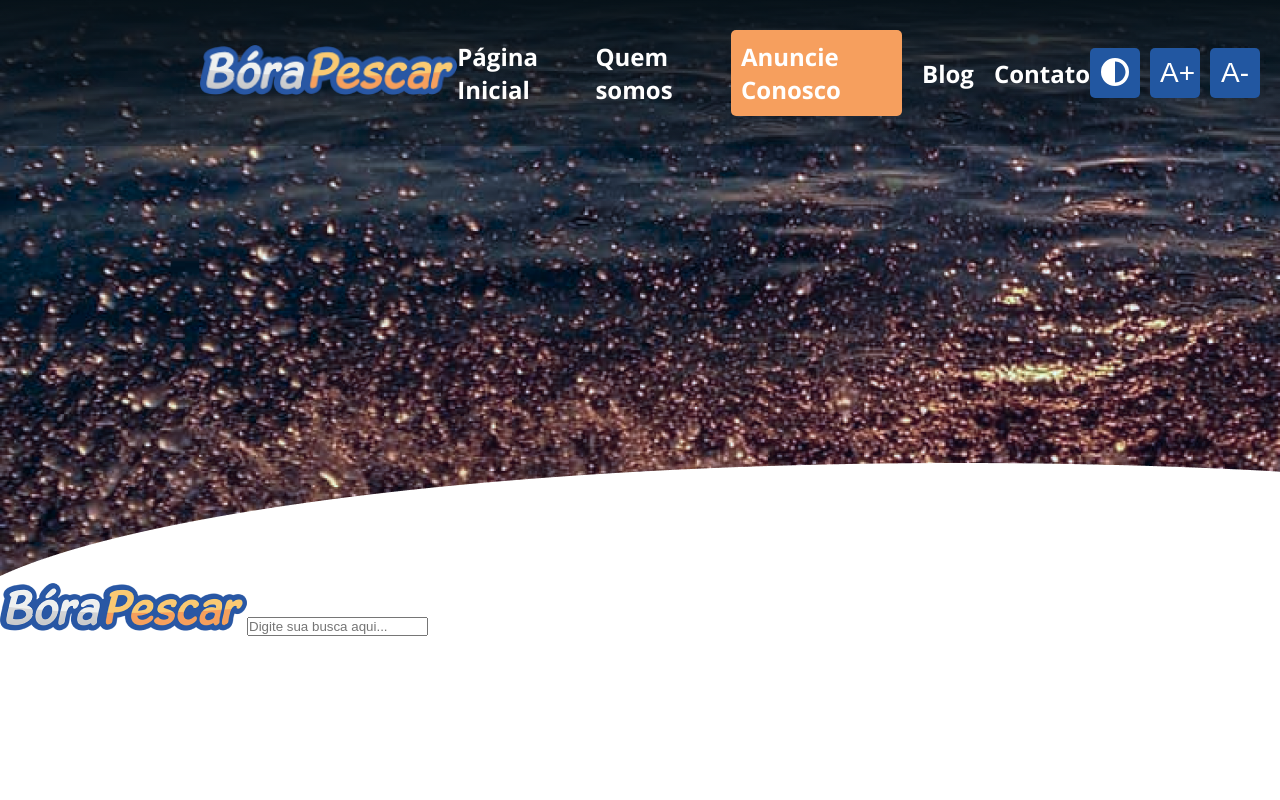
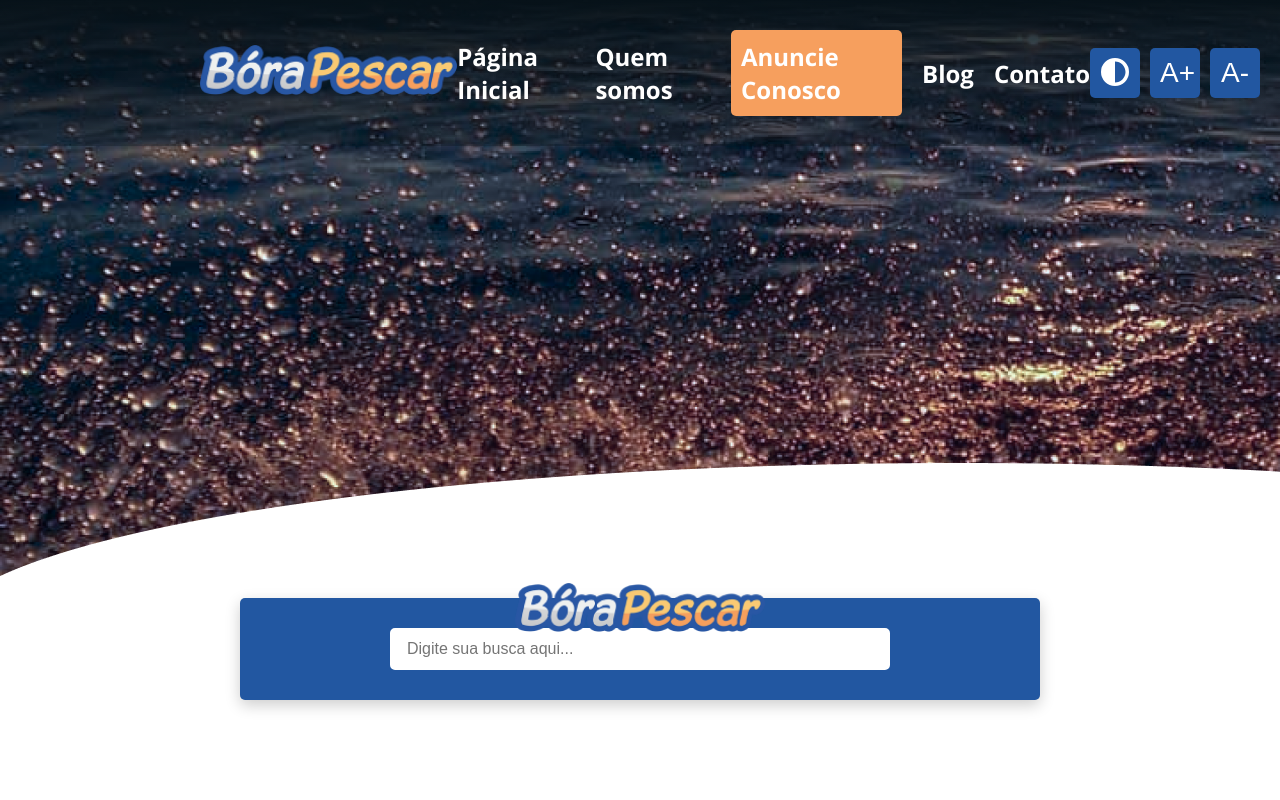
Before and after one commit to marianakaori/bora-pescar-redesign, a React (Vite) app: page / in a window 1280 px wide. Shown: the top 800 px of the page. Built offline with nearby package versions, Linux system fonts and the light colour scheme; a web font is replaced by a local one.

Commit message:
Incio Search

```diff
--- a/src/components/CardCategoria/cardCategoria.css
+++ b/src/components/CardCategoria/cardCategoria.css
@@ -1,7 +1,7 @@
 .card-categoria {
     position: relative;
     width: auto;
-    border-radius: 8px; /* Para suavizar as bordas */
+    border-radius: 8px;
     overflow: hidden; /* Garante que nada ultrapasse os limites */
 }
 
@@ -18,8 +18,8 @@
     background: rgba(34, 87, 161, 0.7);  /* Fundo azul translúcido */
     color: white;
     text-align: center;
-    font-size: 1.1em; /* Ajuste conforme necessário */
-    padding: 15px 0; /* Espaçamento interno */
-    font-weight: bold; /* Destaca o texto */
-    border-radius: 50px 50px 0 0; /* Arredonda os cantos superiores */
+    font-size: 1.1em;
+    padding: 15px 0;
+    font-weight: bold;
+    border-radius: 50px 50px 0 0;
 }
--- a/src/pages/Home/home.css
+++ b/src/pages/Home/home.css
@@ -2,7 +2,59 @@
     display: grid;
     grid-template-columns: repeat(auto-fit, minmax(300px, 1fr));
     gap: 45px;
-
     margin: var(--outer-margin);
     z-index: 1;
 }
+
+
+/* Contêiner do logo */
+.logo-container {
+    text-align: center;
+    margin-bottom: -20px; /* Ajuste de espaçamento negativo para sobrepor */
+    z-index: 3;
+    position: relative;
+}
+
+/* Estilo do logo */
+.title-image {
+    max-width: 250px;
+    width: 100%;
+    height: auto;
+    margin: 0 auto;
+}
+
+
+.search-container {
+    text-align: center;
+    background-color: rgb(34, 87, 161);
+    padding: 30px 20px;
+    border-radius: 5px;
+    margin-top: -40px;
+    position: relative;
+    z-index: 2;
+    width: 90%;
+    max-width: 800px;
+    margin-left: auto;
+    margin-right: auto;
+    box-shadow: 0 5px 15px rgba(0, 0, 0, 0.2);
+}
+
+
+/* Campo de entrada */
+.search-input {
+    width: 70%;
+    max-width: 500px;
+    padding: 10px 15px;
+    font-size: 1rem;
+    border: 2px solid #ffffff;
+    border-radius: 5px;
+    outline: none;
+    transition: border-color 0.3s ease-in-out;
+}
+
+/* Efeito de foco */
+.search-input:focus {
+    border-color: #fff;
+    background-color: rgba(255, 255, 255, 0.2);
+    color: #fff; /* Texto branco */
+}
--- a/src/pages/Home/home.jsx
+++ b/src/pages/Home/home.jsx
@@ -12,10 +12,15 @@ const Home = () => {
     return (
         <div>
             <img src={marBackground} alt="Imagem do mar no pôr do sol, com as cores predominantemente azuis e laranjas" />
-            <div className="search-container">
+
+            <div class="logo-container">
                 <img src={logo} alt="Logo do Bora Pescar"   className="title-image" />
-                <input type="text" placeholder="Digite sua busca aqui..." className="search-input"/>
+
             </div>
+            <div class="search-container">
+                <input type="text" class="search-input" placeholder="Digite sua busca aqui..." />
+            </div>
+
             <div className="cards-categoria-container">
                 {cardsCategoriaData.map((cardCategoria, index) => (
                     <CardCategoria key={index} title={cardCategoria.title} image={cardCategoria.image} alt={cardCategoria.alt} />
```
